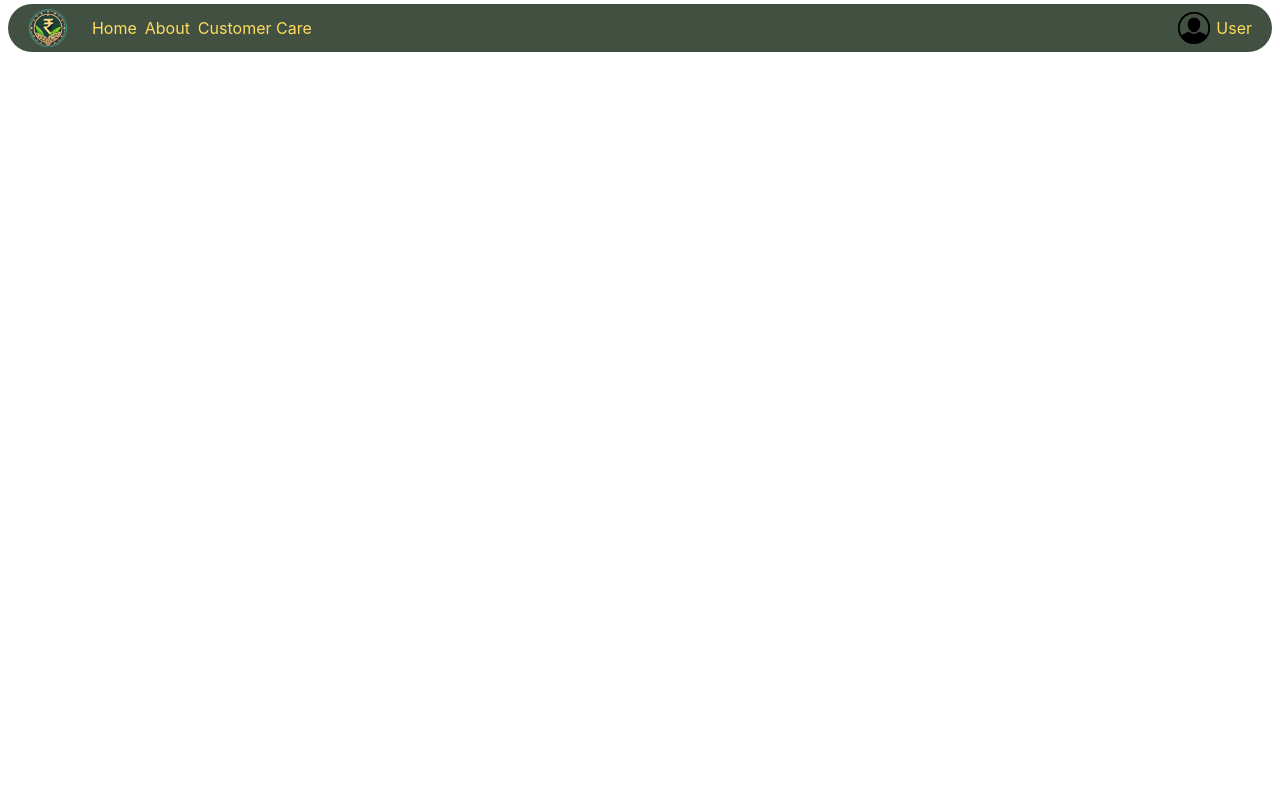
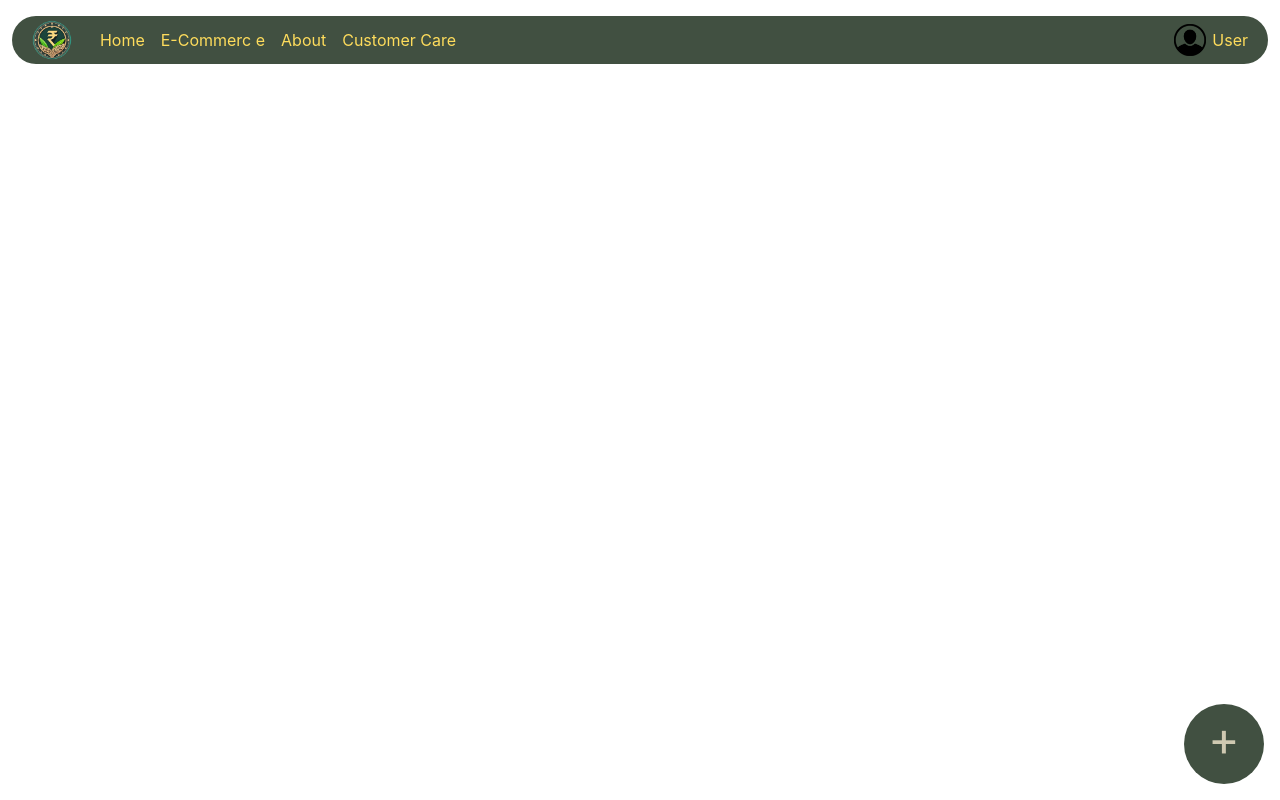
Before and after one commit to Arpit-Krishna/Hal-Jivi, a React (Create React App) app in the folder frontend/: page / in a window 1280 px wide. Built offline with nearby package versions, Linux system fonts and the light colour scheme.

Commit message:
khata button

```diff
--- a/frontend/src/App.js
+++ b/frontend/src/App.js
@@ -1,9 +1,11 @@
 import './App.css';
 import Header from './components/Header';
+import Khata from './components/Khata';
 function App() {
   return (
     <div className="App">
       <Header/>
+      <Khata/>
     </div>
   );
 }
--- a/frontend/src/components/Header.jsx
+++ b/frontend/src/components/Header.jsx
@@ -5,15 +5,16 @@ import user from './assets/user.png';
 
 const Header = () => {
   return (
-    <div className="Navbar flex justify-between mx-2 my-1 rounded-3xl">
+    <div className="Navbar flex justify-between mx-3 my-4 rounded-3xl">
       <div className="flex items-center">
           <div className="">
             <img src={logo} className="h-10 mx-5 my-1" alt="Hal-Jivi"/>
           </div>
           <div className="">
-            <a className="mx-1" href="/">Home</a>
-            <a className="mx-1" href="/about">About</a>
-            <a className="mx-1" href="/customercare">Customer Care</a>
+            <a className="mx-2" href="/">Home</a>
+            <a className="mx-2" href="/ecom">E-Commerc e</a>
+            <a className="mx-2" href="/about">About</a>
+            <a className="mx-2" href="/customercare">Customer Care</a>
           </div>
       </div>
       <div className="mx-5 flex items-center">
--- /dev/null
+++ b/frontend/src/components/Khata.css
@@ -0,0 +1,5 @@
+.button{
+    color : #cfc9b1;
+    font-size: xxx-large;
+    margin-bottom: 10px;
+}
--- /dev/null
+++ b/frontend/src/components/Khata.jsx
@@ -0,0 +1,12 @@
+import React from 'react'
+import './Khata.css'
+
+export default function Khata() {
+  return (
+    <div className="fixed bottom-0 right-0 m-4">
+        <div className="flex items-center justify-center h-20 w-20 bg-[#415041] rounded-[50%]">
+        <a className="button" href="/khata" alt="Add to Khata"> <h1>+</h1> </a>
+        </div>
+    </div>
+  )
+}
```
